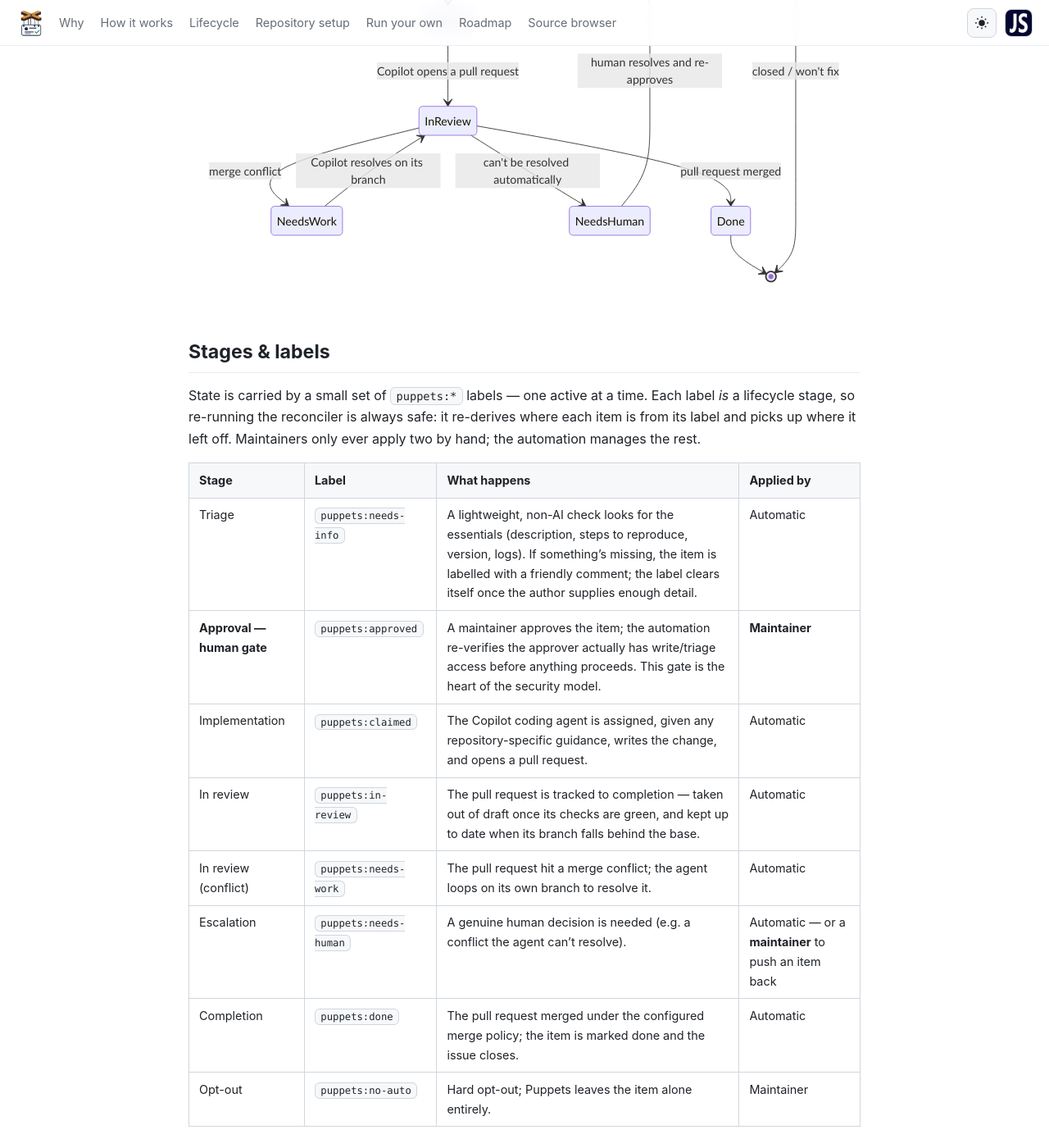
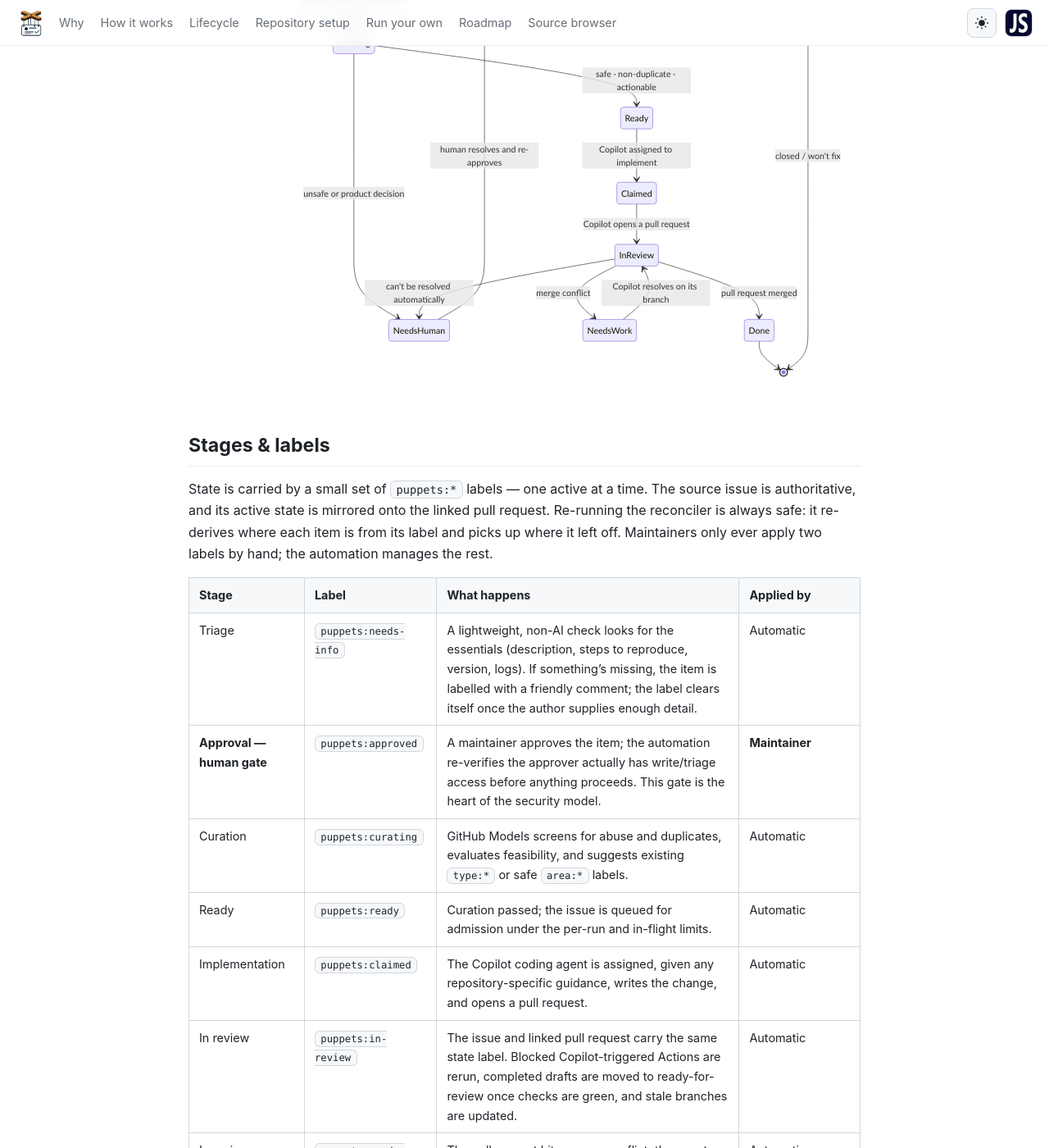
Before and after one commit to JeffSteinbok/JeffSteinbok.github.io, a Jekyll site: the page built from puppets/index.md, in a window 1280 px wide and 1400 px high, scrolled down 2642 px. Shown: the whole window at 82% size. Built offline with Jekyll 4.4.1, drawn with Linux system fonts in a browser that asks for light colours; some of the changed text lies outside the part shown.

Commit message:
Publish Puppets docs (source 6c00a94)

````diff
--- a/puppets/downloads/puppets-reconcile.yml
+++ b/puppets/downloads/puppets-reconcile.yml
@@ -27,6 +27,11 @@ on:
         description: 'Maximum approved issues to assign per repository'
         required: false
         default: '1'
+        type: string
+      max_in_flight_per_repo:
+        description: 'Maximum claimed, in-review, or needs-work issues per repository'
+        required: false
+        default: '2'
         type: string
       conflict_retries:
         description: 'Copilot conflict-resolution attempts before escalating to needs-human'
@@ -94,6 +99,7 @@ jobs:
           PUPPETS_INBOX_WORKFLOW_ID: ${{ inputs.inbox_workflow_id }}
           DRY_RUN: ${{ inputs.dry_run }}
           MAX_ISSUES_PER_REPO: ${{ inputs.max_issues_per_repo }}
+          MAX_IN_FLIGHT_PER_REPO: ${{ inputs.max_in_flight_per_repo }}
           CONFLICT_RETRIES: ${{ inputs.conflict_retries }}
           ENABLE_CURATION: ${{ inputs.enable_curation }}
           INBOX_FALLBACK_HOURS: '24'
--- a/puppets/explorer.html
+++ b/puppets/explorer.html
@@ -326,6 +326,12 @@ nav:
       },
       {
         group: ".github/puppets/prompts",
+        name: "curation.md",
+        path: "downloads/prompts/curation.md",
+        language: "markdown"
+      },
+      {
+        group: ".github/puppets/prompts",
         name: "implementation.md",
         path: "downloads/prompts/implementation.md",
         language: "markdown"
--- a/puppets/index.md
+++ b/puppets/index.md
@@ -89,8 +89,12 @@ an issue. Instead the reconciler runs and reconciles every repository in the tro
   - `max_issues_per_repo` — how many approved issues to assign per repository in one pass
     (defaults to a conservative `1`, so approving several issues at once rolls them out over
     successive runs).
+  - `max_in_flight_per_repo` — the maximum number of issues in `claimed`, `in-review`, or
+    `needs-work` at once in each repository (defaults to `2`).
   - `conflict_retries` — how many times Copilot is asked to resolve a merge conflict before
     the item escalates to a human.
+  - `enable_curation` — run the GitHub Models curation pass before implementation
+    (enabled by default; disable it for direct approval-to-claim behavior).
 
 Running manually with `dry_run` enabled is the recommended way to preview a change before it
 touches live issues.
@@ -112,7 +116,10 @@ stateDiagram-v2
 
     Filed --> Approved : ★ human adds puppets#58;approved  (HUMAN GATE)
 
-    Approved --> Claimed : Copilot assigned to implement
+    Approved --> Curating : GitHub Models screens and classifies
+    Curating --> Ready : safe · non-duplicate · actionable
+    Curating --> NeedsHuman : unsafe or product decision
+    Ready --> Claimed : Copilot assigned to implement
     Claimed --> InReview : Copilot opens a pull request
 
     InReview --> NeedsWork : merge conflict
@@ -127,17 +134,20 @@ stateDiagram-v2
 
 ## Stages &amp; labels
 
-State is carried by a small set of `puppets:*` labels — one active at a time. Each label
-*is* a lifecycle stage, so re-running the reconciler is always safe: it re-derives where
-each item is from its label and picks up where it left off. Maintainers only ever apply two
-by hand; the automation manages the rest.
+State is carried by a small set of `puppets:*` labels — one active at a time. The source
+issue is authoritative, and its active state is mirrored onto the linked pull request.
+Re-running the reconciler is always safe: it re-derives where each item is from its label
+and picks up where it left off. Maintainers only ever apply two labels by hand; the
+automation manages the rest.
 
 | Stage | Label | What happens | Applied by |
 |---|---|---|---|
 | Triage | `puppets:needs-info` | A lightweight, non-AI check looks for the essentials (description, steps to reproduce, version, logs). If something's missing, the item is labelled with a friendly comment; the label clears itself once the author supplies enough detail. | Automatic |
 | **Approval — human gate** | `puppets:approved` | A maintainer approves the item; the automation re-verifies the approver actually has write/triage access before anything proceeds. This gate is the heart of the security model. | **Maintainer** |
+| Curation | `puppets:curating` | GitHub Models screens for abuse and duplicates, evaluates feasibility, and suggests existing `type:*` or safe `area:*` labels. | Automatic |
+| Ready | `puppets:ready` | Curation passed; the issue is queued for admission under the per-run and in-flight limits. | Automatic |
 | Implementation | `puppets:claimed` | The Copilot coding agent is assigned, given any repository-specific guidance, writes the change, and opens a pull request. | Automatic |
-| In review | `puppets:in-review` | The pull request is tracked to completion — taken out of draft once its checks are green, and kept up to date when its branch falls behind the base. | Automatic |
+| In review | `puppets:in-review` | The issue and linked pull request carry the same state label. Blocked Copilot-triggered Actions are rerun, completed drafts are moved to ready-for-review once checks are green, and stale branches are updated. | Automatic |
 | In review (conflict) | `puppets:needs-work` | The pull request hit a merge conflict; the agent loops on its own branch to resolve it. | Automatic |
 | Escalation | `puppets:needs-human` | A genuine human decision is needed (e.g. a conflict the agent can't resolve). | Automatic — or a **maintainer** to push an item back |
 | Completion | `puppets:done` | The pull request merged under the configured merge policy; the item is marked done and the issue closes. | Automatic |
@@ -159,9 +169,9 @@ To add a managed repository:
 - Optionally, a **`.github/puppets/` guidance directory** with step-specific Markdown files
   for the agent (see [below](#per-repo-guidance-optional)).
 
-The current reconciler consumes `.github/puppets/implementation.md`; the directory layout
-allows later lifecycle steps to gain their own guidance without changing the repository
-contract. GitHub Copilot's native instruction files are separate from Puppets configuration.
+The current reconciler consumes `.github/puppets/implementation.md` and
+`.github/puppets/review.md`. GitHub Copilot's native instruction files are separate from
+Puppets configuration.
 
 Everything else — triage, state, labels, and the digest — is driven centrally.
 
@@ -169,9 +179,11 @@ Everything else — triage, state, labels, and the digest — is driven centrall
 {: #per-repo-guidance-optional}
 
 Managed repos can carry step-specific guidance for the coding agent under
-`.github/puppets/`, read from the default branch. **The currently supported file is
-`.github/puppets/implementation.md`.** Its contents are posted to the approved issue before
-Copilot is assigned.
+`.github/puppets/`, read from the default branch. Two files are currently supported:
+
+- **`implementation.md`:** posted to the approved issue before Copilot is assigned.
+- **`review.md`:** combined with the controller's review prompt and posted to the linked
+  pull request when it enters `puppets:in-review`.
 
 Use it for repository-specific implementation guidance:
 
@@ -188,9 +200,8 @@ The file is optional. Puppets applies three guardrails:
 - **Fail closed:** an unreadable, non-file, or oversized guidance path causes Puppets to skip
   that repository for the run instead of silently ignoring bad instructions.
 
-Additional files will be introduced only with the stages that consume them:
-`remediation.md`, `curation.md`, and `review.md`. Deterministic triage does not use a guidance
-file.
+Additional per-repository files will be introduced only with the stages that consume them.
+Deterministic triage does not use a guidance file.
 
 ```markdown
 <!-- .github/puppets/implementation.md -->
@@ -230,6 +241,16 @@ Then add [`puppets-reconcile.js`](explorer.html?file=puppets-reconcile.js) into
 `.github/scripts/`. The workflow files contain only configuration and orchestration; the
 reconciliation implementation lives in this JavaScript module.
 
+Finally, copy the six controller-owned base prompts shown in the explorer into
+`.github/puppets/prompts/`:
+
+- `curation.md`
+- `implementation.md`
+- `review.md`
+- `conflict.md`
+- `needs-info.md`
+- `invalid-approval.md`
+
 Edit `puppets-controller.yml` with your GitHub owner, repository names, and the logins
 allowed to apply `puppets:approved`. Then create a `PUPPETS_TOKEN` Actions secret in the
 controller repository. Keep the controller filename as `puppets-controller.yml`, or update
@@ -240,18 +261,25 @@ repository. It needs:
 
 - **Actions: read** on the controller repository, to determine the previous reconciliation
   run for inbox notifications.
+- **Actions: read and write** on managed repositories, to rerun Copilot-triggered checks
+  that GitHub leaves in `action_required`.
 - **Contents: read** on managed repositories, to read the default branch and optional
-  `.github/puppets/implementation.md`.
+  `.github/puppets/implementation.md` and `.github/puppets/review.md`.
 - **Issues: read and write** on managed repositories, to inspect, label, comment, and assign
   issues.
 - **Pull requests: read and write** on managed repositories, to track pull requests, update
   branches, and move completed drafts to ready-for-review.
 
-Enable the Copilot coding agent in each managed repository, commit the four files, and run
+Enable the Copilot coding agent in each managed repository, commit the workflows, engine,
+and prompt files, then run
 **Puppets Lifecycle** manually with `dry_run` enabled before relying on the schedule.
 Notifications are intentionally deployment-specific: the reusable engine exposes
 `waiting_count` and `waiting_message` outputs so the controller can send them through any
 notifier.
+
+The canonical controller runs hourly, admits at most one new issue per repository per pass,
+and caps each repository at two active Puppets issues. These values can be adjusted through
+`max_issues_per_repo` and `max_in_flight_per_repo`.
 
 ## Staying informed
 
@@ -267,8 +295,8 @@ human:
 Puppets today is deliberately a **single central reconciler that polls on a schedule** — one
 place holds the configuration and credentials, every managed repository stays completely free
 of Puppets-specific workflow files, and re-running is always safe because state is re-derived
-from labels. The tradeoff is latency: changes are applied on the next pass rather than the
-instant a label changes.
+from labels. The hourly schedule keeps the maximum polling delay bounded without requiring
+webhooks in every repository.
 
 The natural next step is an **optional real-time trigger** — a lightweight, opt-in hook so
 that approving an issue (or a pull request opening or its checks completing) kicks off a
````
Also changed, not shown: other parts of puppets/index.md (+2 -2 lines), puppets/downloads/puppets-controller.yml (+9 -2 lines), puppets/downloads/puppets-reconcile.js (+90 -20 lines), 1 other file.
